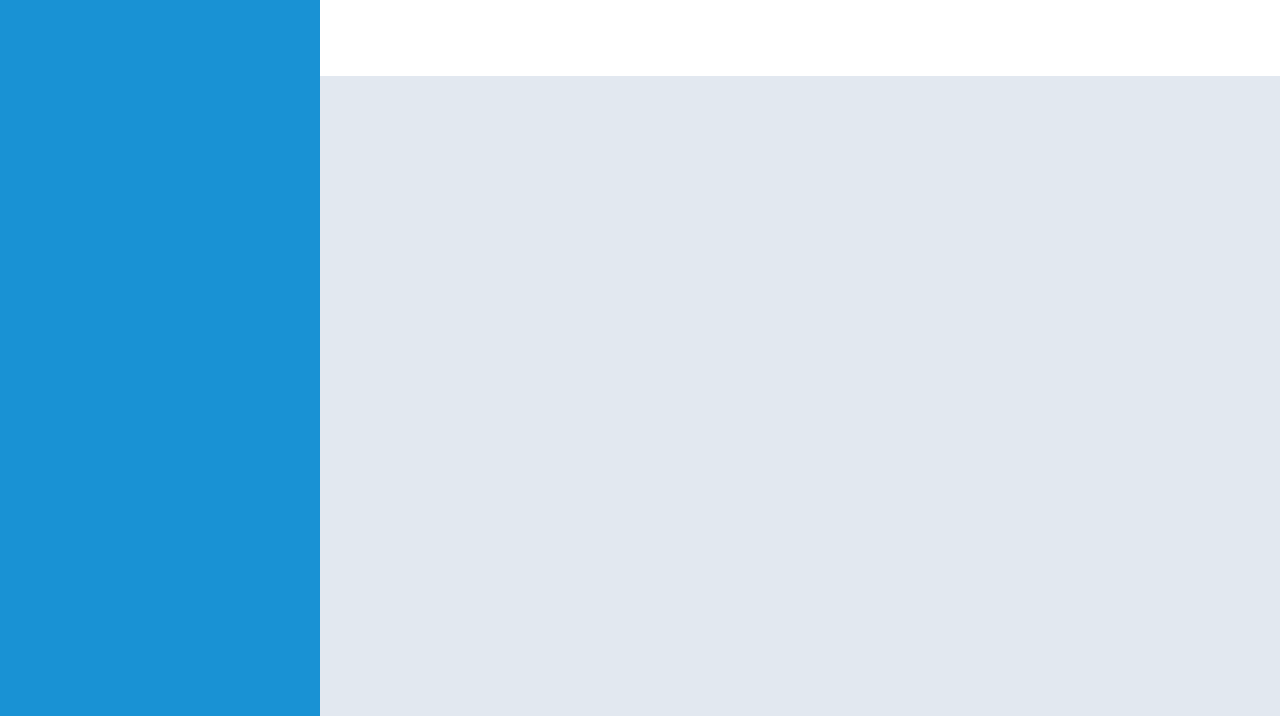
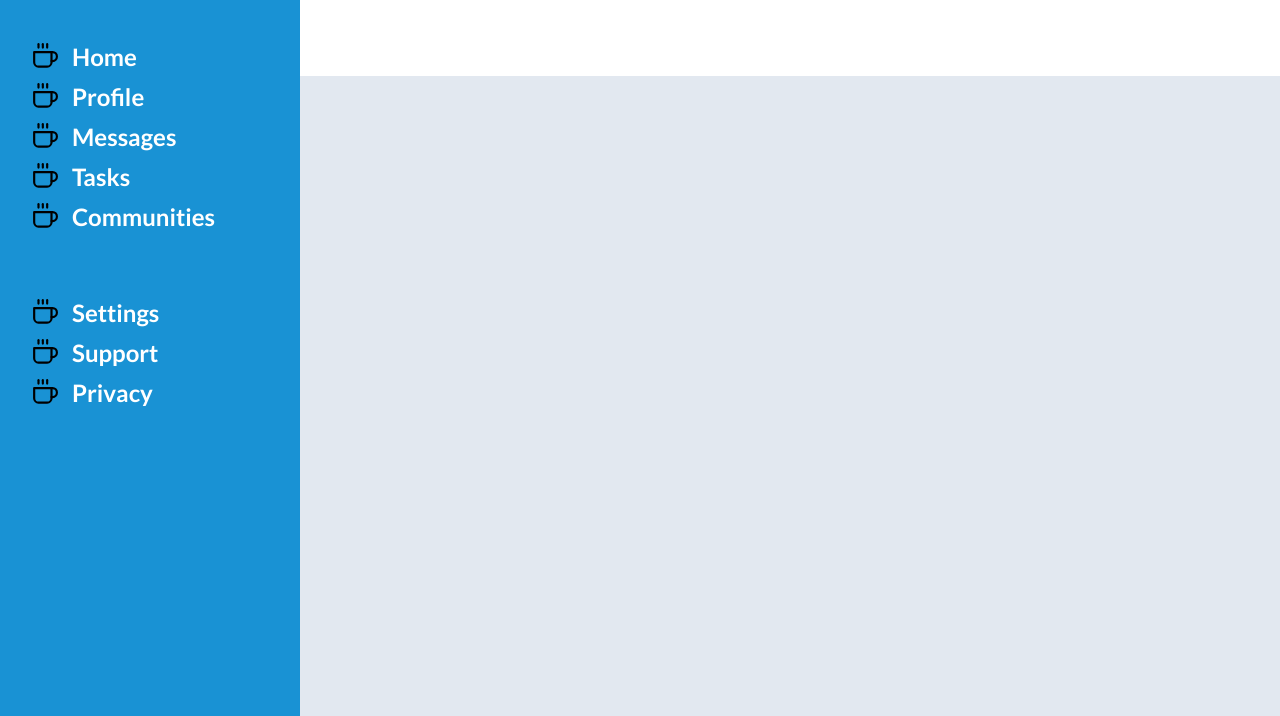
Before and after one commit to Valdemarcheck/Admin-dashboard-new, a plain HTML site: page index.html in a window 1280 px wide. Shown: the part 84-800 px from the top of the page. Drawn offline with Linux system fonts and the light colour scheme.

Commit message:
Setup sidebar layout

```diff
--- a/index.html
+++ b/index.html
@@ -14,7 +14,42 @@
     <title>Admin dashboard</title>
   </head>
   <body>
-    <aside></aside>
+    <aside class="bold">
+      <span class="heading"
+        ><img src="./images/placeholder.svg" alt="" />
+        <h1>Dashboard</h1></span
+      >
+      <ul>
+        <li>
+          <img src="./images/placeholder.svg" alt="" /><a href="">Home</a>
+        </li>
+        <li>
+          <img src="./images/placeholder.svg" alt="" /><a href="">Profile</a>
+        </li>
+        <li>
+          <img src="./images/placeholder.svg" alt="" /><a href="">Messages</a>
+        </li>
+        <li>
+          <img src="./images/placeholder.svg" alt="" /><a href="">Tasks</a>
+        </li>
+        <li>
+          <img src="./images/placeholder.svg" alt="" /><a href=""
+            >Communities</a
+          >
+        </li>
+      </ul>
+      <ul>
+        <li>
+          <img src="./images/placeholder.svg" alt="" /><a href="">Settings</a>
+        </li>
+        <li>
+          <img src="./images/placeholder.svg" alt="" /><a href="">Support</a>
+        </li>
+        <li>
+          <img src="./images/placeholder.svg" alt="" /><a href="">Privacy</a>
+        </li>
+      </ul>
+    </aside>
     <nav></nav>
     <main></main>
   </body>
--- a/styles.css
+++ b/styles.css
@@ -20,14 +20,25 @@
   --main-bg-clr: #e2e8f0;
   --content-bg-clr: #fff;
   --card-side-clr: #f0b429;
+
+  --large-font-size: clamp(1rem, 2vw, 2rem);
 }
 
-.bold {
+.bold,
+.bold * {
   font-weight: 700;
 }
 
 img {
   aspect-ratio: 1/1;
+}
+
+a {
+  text-decoration: none;
+}
+
+li {
+  list-style: none;
 }
 
 /* Main elements styles */
@@ -36,13 +47,53 @@ body {
   width: 100%;
   height: 100vh;
   display: grid;
-  grid-template-columns: min(25vw, 500px) 1fr;
+  grid-template-columns: min(25vw, 300px) 1fr;
   grid-template-rows: 1fr 4fr;
 }
 
 aside {
   background-color: var(--aside-bg-clr);
   grid-row: 1 / -1;
+  padding-top: 30px;
+  padding-left: clamp(5px, 2.5vw, 40px);
+
+  display: grid;
+  grid-template-rows: var(--large-font-size) auto 1fr;
+  align-items: start;
+  row-gap: calc(var(--large-font-size) * 3);
+}
+
+aside h1 {
+  font-size: calc(var(--large-font-size) + 0.6rem);
+}
+
+aside * {
+  color: var(--aside-text-clr);
+  font-size: var(--large-font-size);
+}
+
+aside img {
+  height: 90%;
+}
+
+.heading,
+aside ul {
+  display: block;
+  width: 100%;
+}
+
+aside ul {
+  display: grid;
+  grid-auto-rows: var(--large-font-size);
+  row-gap: calc(var(--large-font-size) / 1.5);
+}
+
+.heading,
+aside ul li {
+  display: grid;
+  grid-template-columns: 30px 1fr;
+  column-gap: 10px;
+  align-items: center;
 }
 
 nav {
```
Also changed, not shown: images/placeholder.svg (added).
